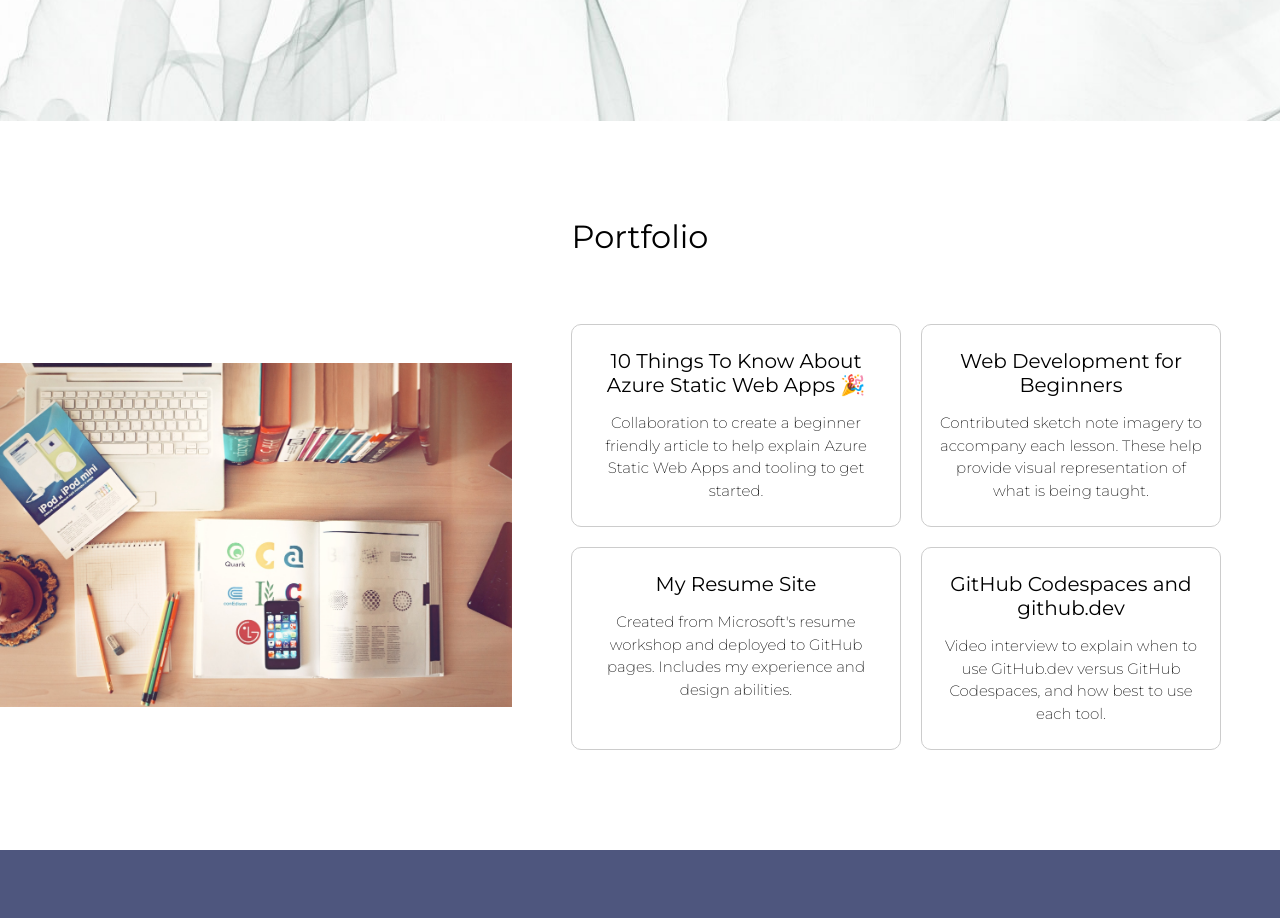
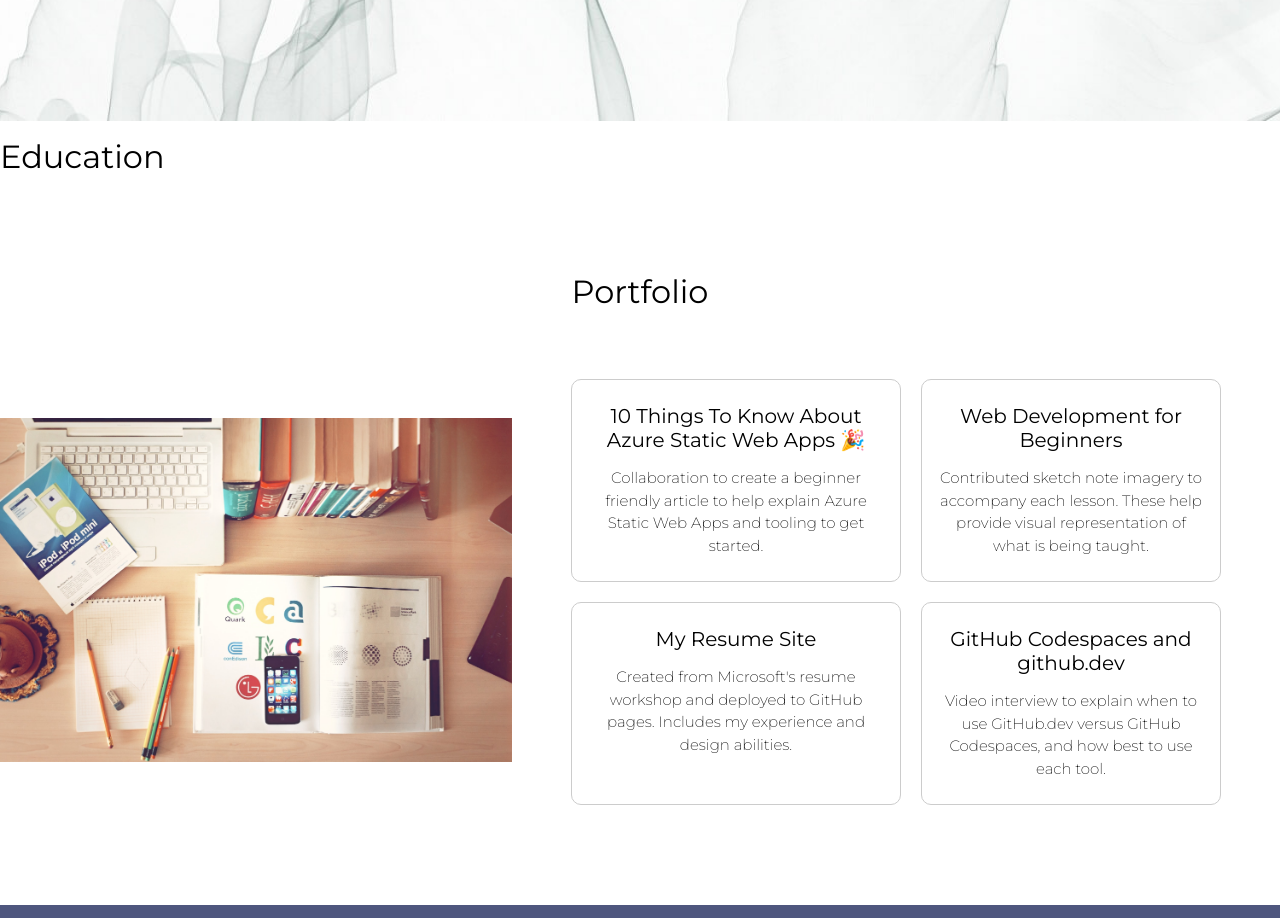
Before and after one commit to kershrita/Portfolio, a React (Vite) app: page / in a window 1280 px wide. Shown: the part 1640-2558 px from the top of the page. Built offline with nearby package versions, Linux system fonts and the light colour scheme.

Commit message:
add education section

```diff
--- a/src/App.jsx
+++ b/src/App.jsx
@@ -11,6 +11,7 @@
 import Header from "./Components/Header";
 import Home from "./Components/Home";
 import Portfolio from "./Components/Portfolio";
+import Education from "./Components/Education";
 
 import "./styles.css";
 
@@ -44,6 +45,7 @@
       <Header />
       <Home name={siteProps.name} title={siteProps.title} />
       <About />
+      <Education />
       <Portfolio />
       <Footer {...siteProps} primaryColor={primaryColor} secondaryColor={secondaryColor} />
     </div>
--- /dev/null
+++ b/src/Components/Education.jsx
@@ -0,0 +1,11 @@
+import React from "react";
+
+const Education = () => {
+    return(
+        <section className="light" id="education">
+            <h2>Education</h2>
+        </section>
+    )
+}
+
+export default Education;
```
